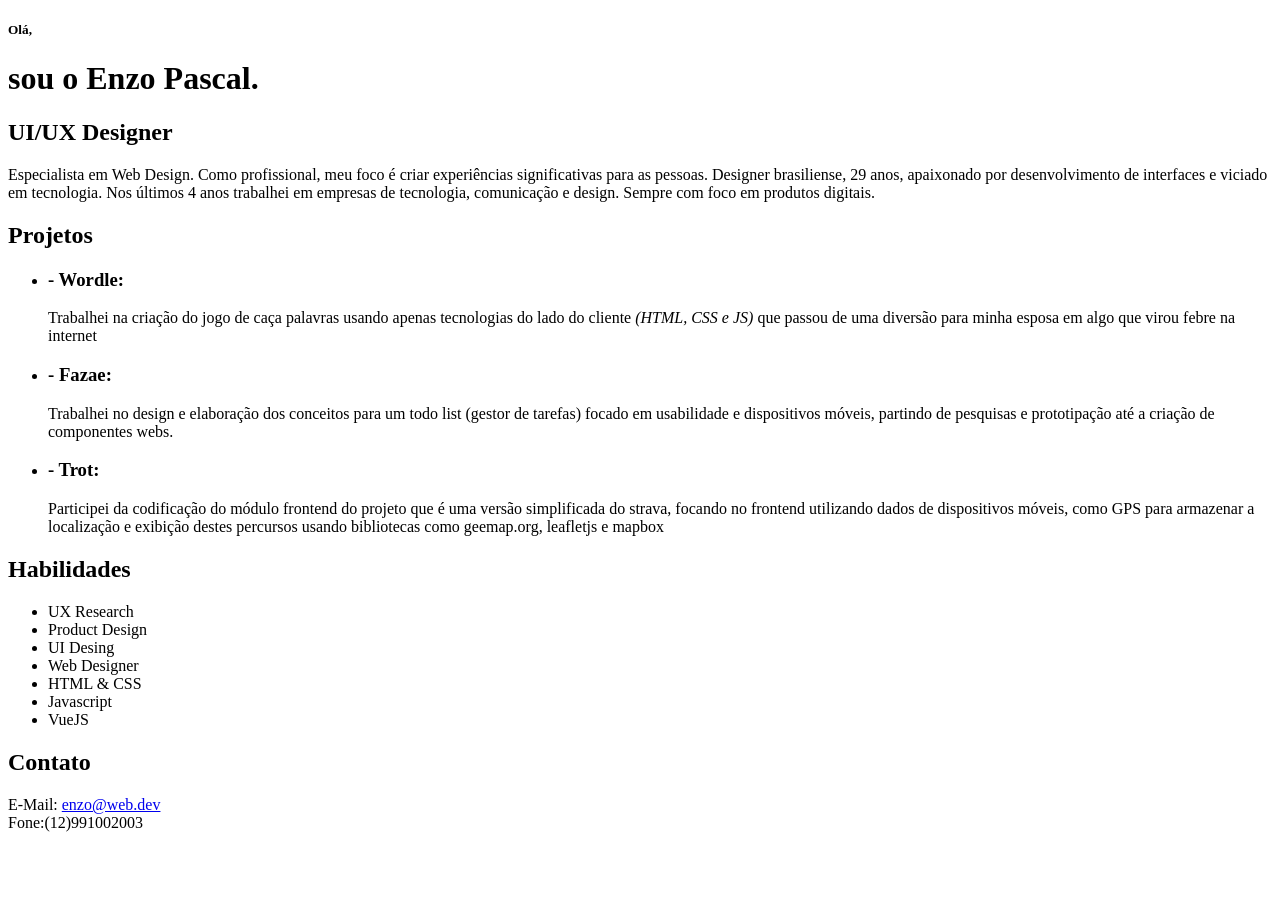
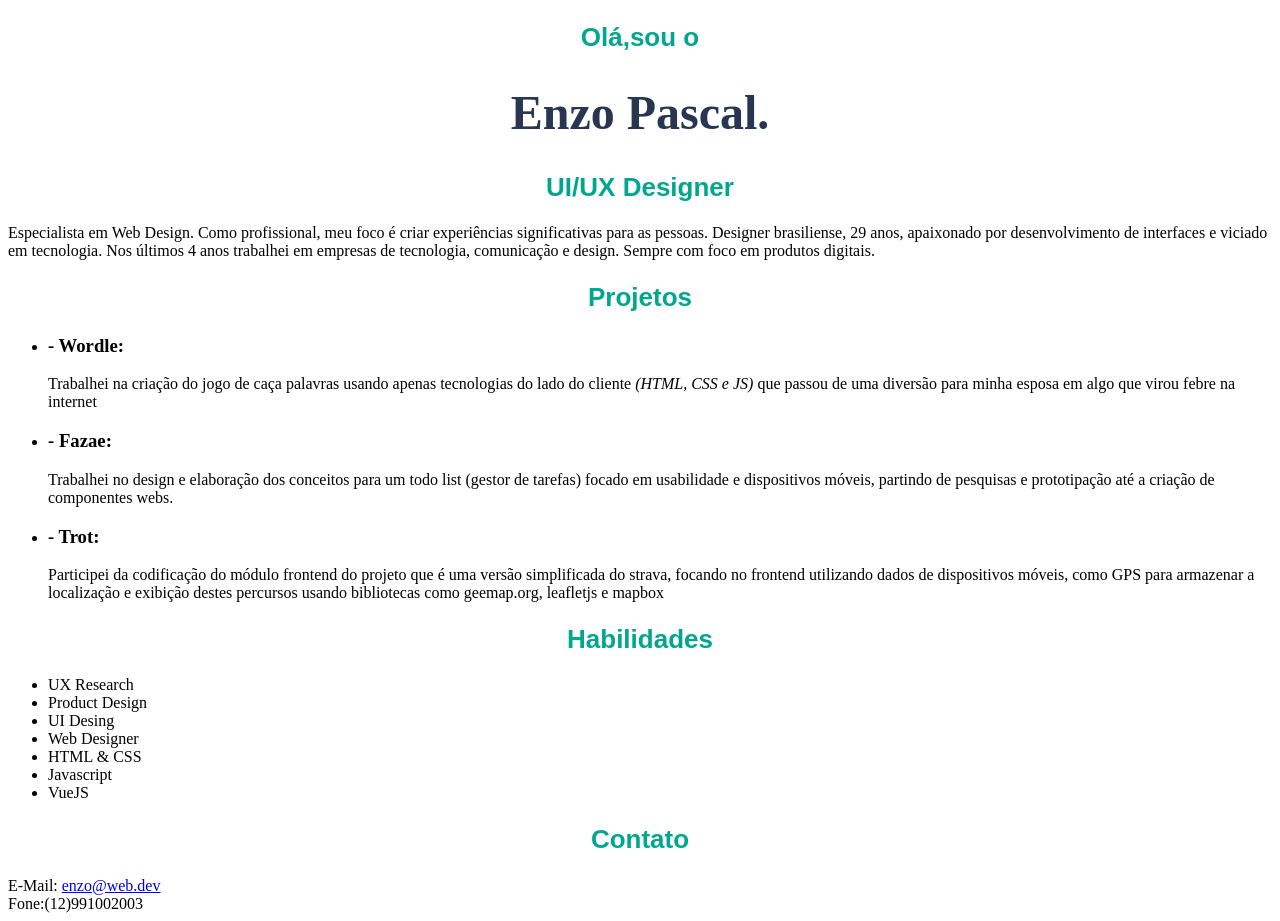
Before and after one commit to GabrielSAbreu/devPro-frontEnd, a plain HTML site: page html_basico/enzo.html in a window 1280 px wide. Before the commit the page ends 840 px from the top, so only its background shows below. Drawn offline with Linux system fonts and the light colour scheme.

Commit message:
wip:css pagina enzo pascal

```diff
--- a/html_basico/enzo.html
+++ b/html_basico/enzo.html
@@ -4,11 +4,12 @@
 
     <meta charset="UTF-8">
     <meta name="viewport" content="width=device-width, initial-scale=1.0">
+    <link rel="stylesheet" href="style.css">
     <title>Document</title>
 </head>
 <body>
-            <h5>Olá,</h5>
-            <h1>sou o Enzo Pascal.</h1>
+            <h2>Olá,sou o</h2>
+            <h1> Enzo Pascal.</h1>
         <h2>UI/UX Designer</h2>
         <p>Especialista em Web Design. Como profissional, meu foco é
             criar experiências significativas para as pessoas.
--- /dev/null
+++ b/html_basico/style.css
@@ -0,0 +1,13 @@
+h1{
+    color: #293651;
+    font-size: 48px;
+    font-weight: bold;
+    text-align: center;
+}
+
+h2{
+    color:  #00a78e ;
+    font-size: 26px;
+    font-family: sans-serif;
+    text-align: center;
+}
```
